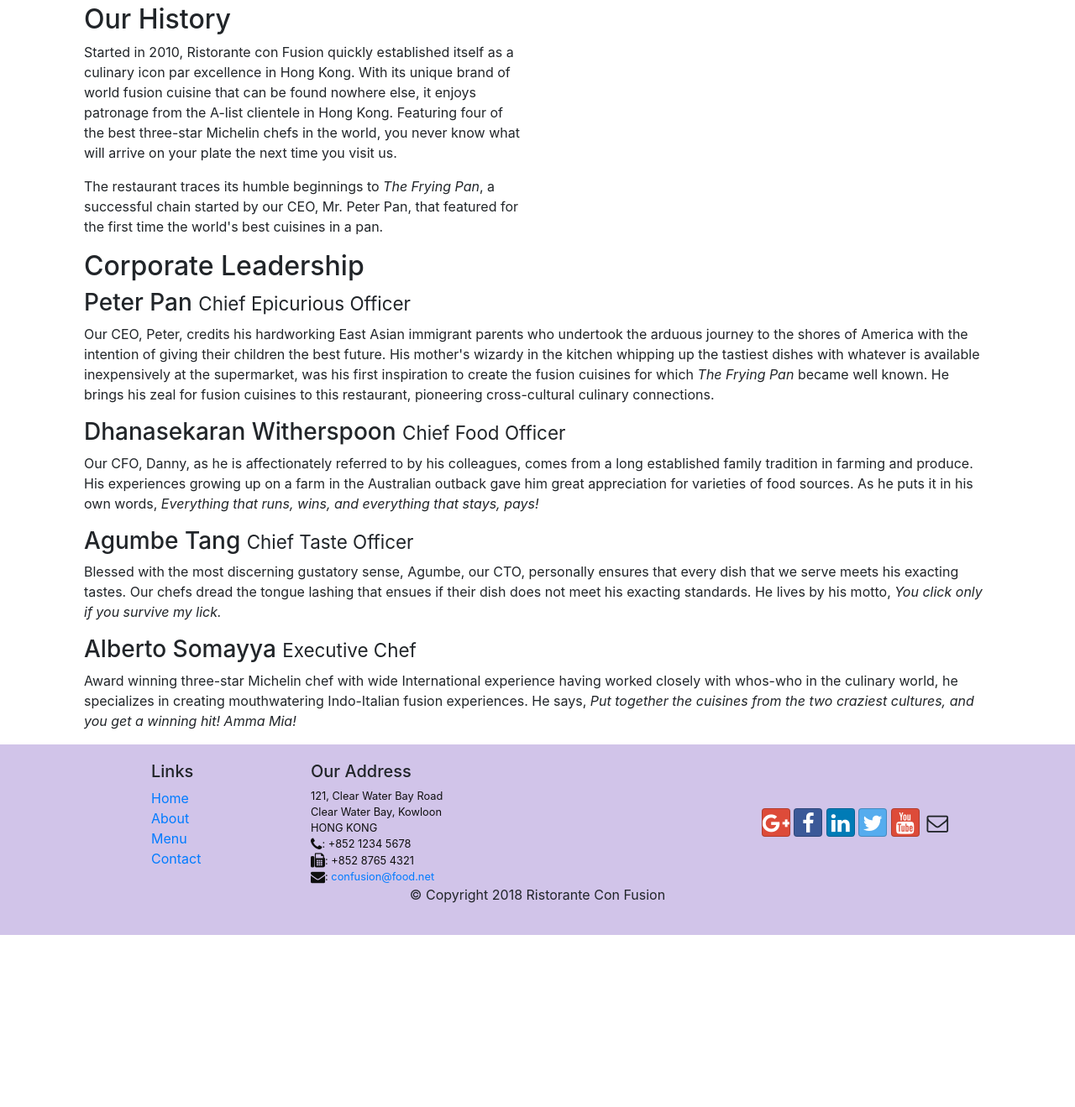
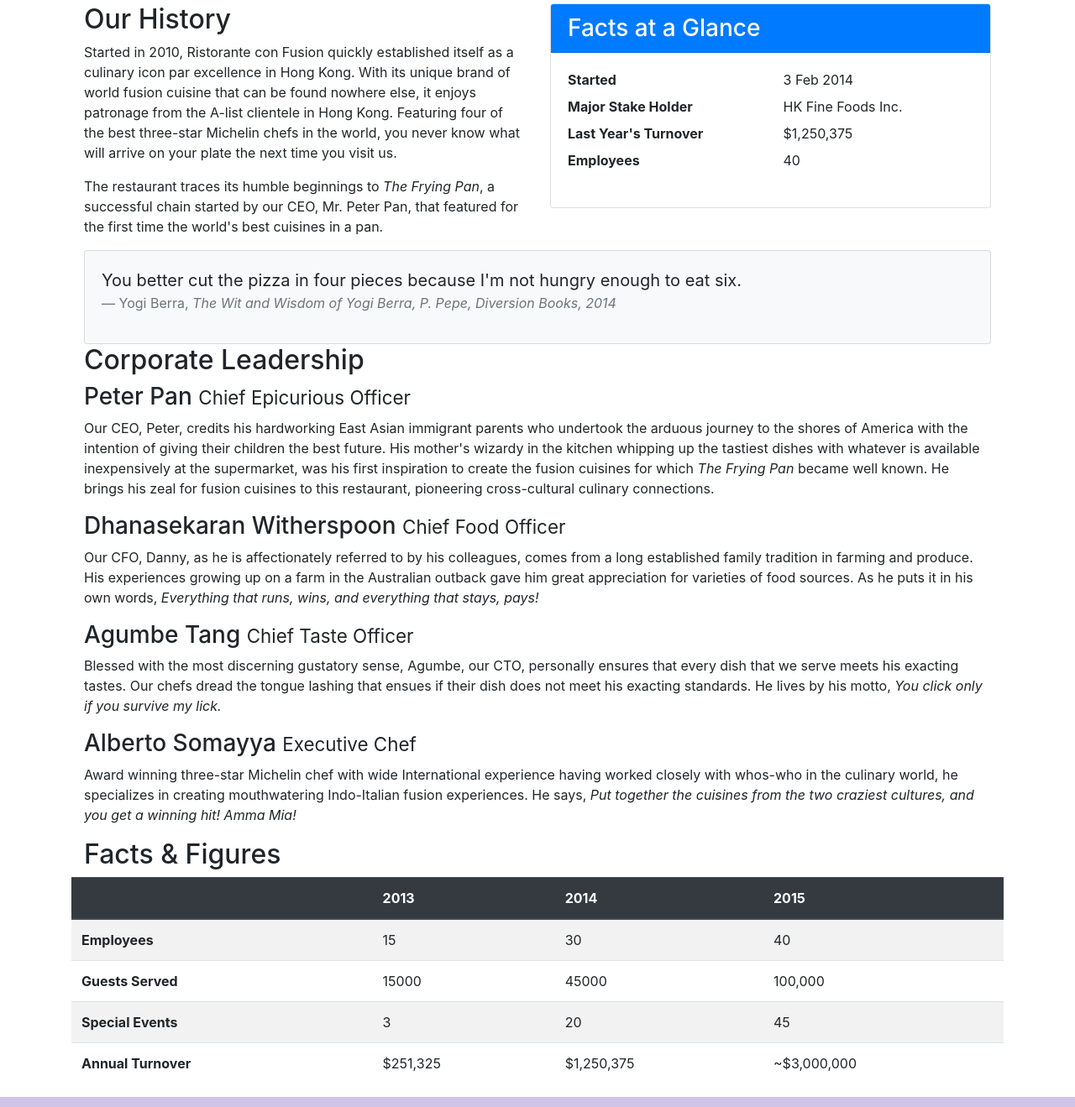
Before and after one commit to HarshaReddyVardhan/Bootstrap-assignment-1, a website: page conFusion/aboutus.html in a window 1280 px wide. Shown: the part 461-1780 px from the top of the page at 84% size. Before the commit the page ends 1575 px from the top, so only its background shows below. Drawn offline with nearby package versions, Linux system fonts and the light colour scheme.

Commit message:
Tables and Cards

```diff
--- a/conFusion/aboutus.html
+++ b/conFusion/aboutus.html
@@ -84,9 +84,35 @@
                 <p>The restaurant traces its humble beginnings to <em>The Frying Pan</em>, a successful chain started by our CEO, Mr. Peter Pan, that featured for the first time the world's best cuisines in a pan.</p>
             </div>
             <div class="col-12 col-sm">
+              <div class="card">
+                <h3 class="card-header bg-primary text-white">Facts at a Glance</h3>
+                <div class="card-body">
+                  <dl class="row">
+                    <dt class="col-6">Started</dt>
+                    <dd class="col-6">3 Feb 2014</dd>
+                    <dt class="col-6">Major Stake Holder</dt>
+                    <dd class="col-6">HK Fine Foods Inc.</dd>
+                    <dt class="col-6">Last Year's Turnover</dt>
+                    <dd class="col-6">$1,250,375</dd>
+                    <dt class="col-6">Employees</dt>
+                    <dd class="col-6">40</dd>
+                  </dl>
+                </div>
+              </div>
+            </div>
+            <div class="col-12">
+              <div class="card card-body bg-light">
+                <blockquote cite="" class="blockquote">
+                  <p class="mb-0">You better cut the pizza in four pieces because
+                            I'm not hungry enough to eat six.</p>
+                  <footer class="blockquote-footer">Yogi Berra,
+                    <cite title="Source Title">The Wit and Wisdom of Yogi Berra,
+                            P. Pepe, Diversion Books, 2014</cite>
+                  </footer>
+                </blockquote>
+              </div>
             </div>
         </div>
-
 
         <div class="row row-content">
             <div class="col">
@@ -110,7 +136,51 @@
                 </div>
             </div>
        </div>
-
+       <div class="row row-content">
+           <div class="col-12 col-sm-9">
+               <h2>Facts &amp; Figures</h2>
+           </div>
+            <div class="col-12 col-sm-3">
+           </div>
+      </div>
+       <div class="table-responsive">
+         <table class="table table-striped">
+             <thead class="thead-dark">
+                 <tr>
+                     <th>&nbsp;</th>
+                     <th>2013</th>
+                     <th>2014</th>
+                     <th>2015</th>
+                 </tr>
+             </thead>
+             <tbody>
+                 <tr>
+                     <th>Employees</th>
+                     <td>15</td>
+                     <td>30</td>
+                     <td>40</td>
+                 </tr>
+                 <tr>
+                     <th>Guests Served</th>
+                     <td>15000</td>
+                     <td>45000</td>
+                     <td>100,000</td>
+                 </tr>
+                 <tr>
+                     <th>Special Events</th>
+                     <td>3</td>
+                     <td>20</td>
+                     <td>45</td>
+                 </tr>
+                 <tr>
+                     <th>Annual Turnover</th>
+                     <td>$251,325</td>
+                     <td>$1,250,375</td>
+                     <td>~$3,000,000</td>
+                 </tr>
+             </tbody>
+         </table>
+     </div>
     </div>
 
     <footer class="footer">
```
